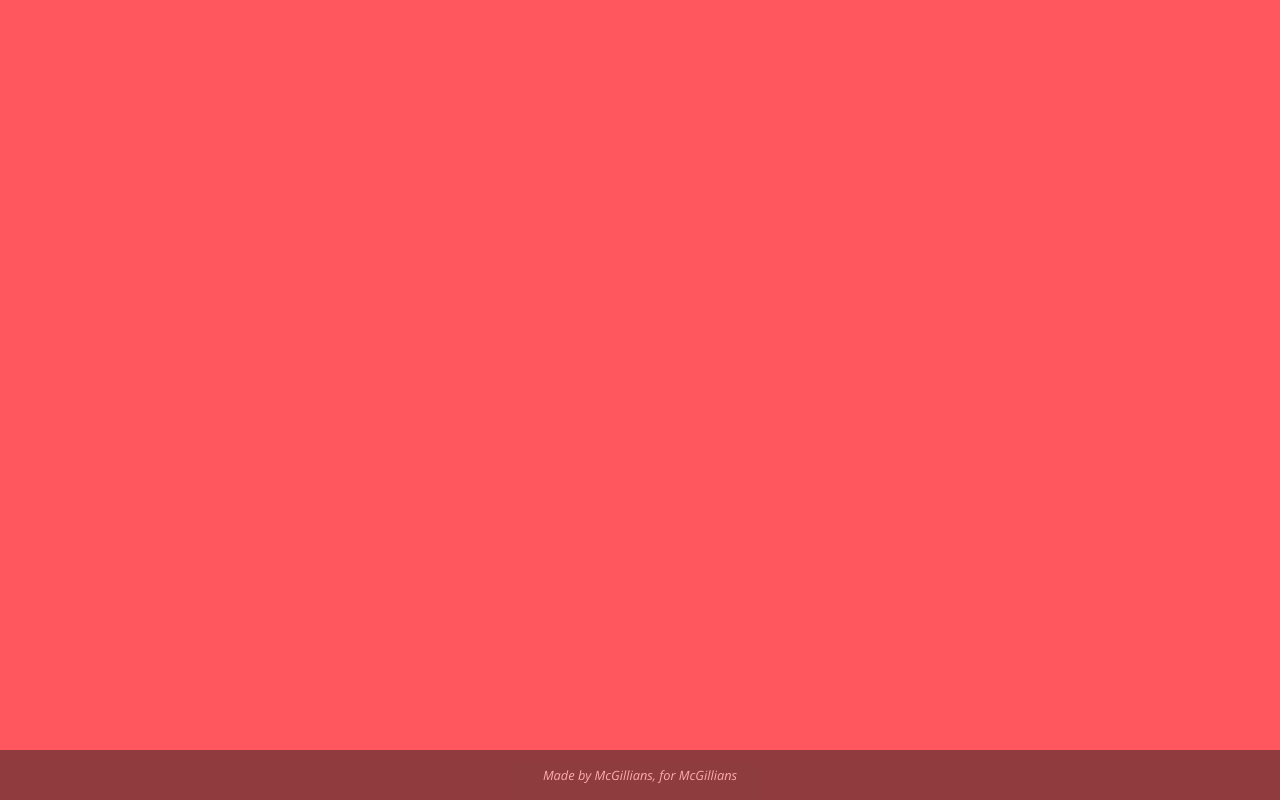
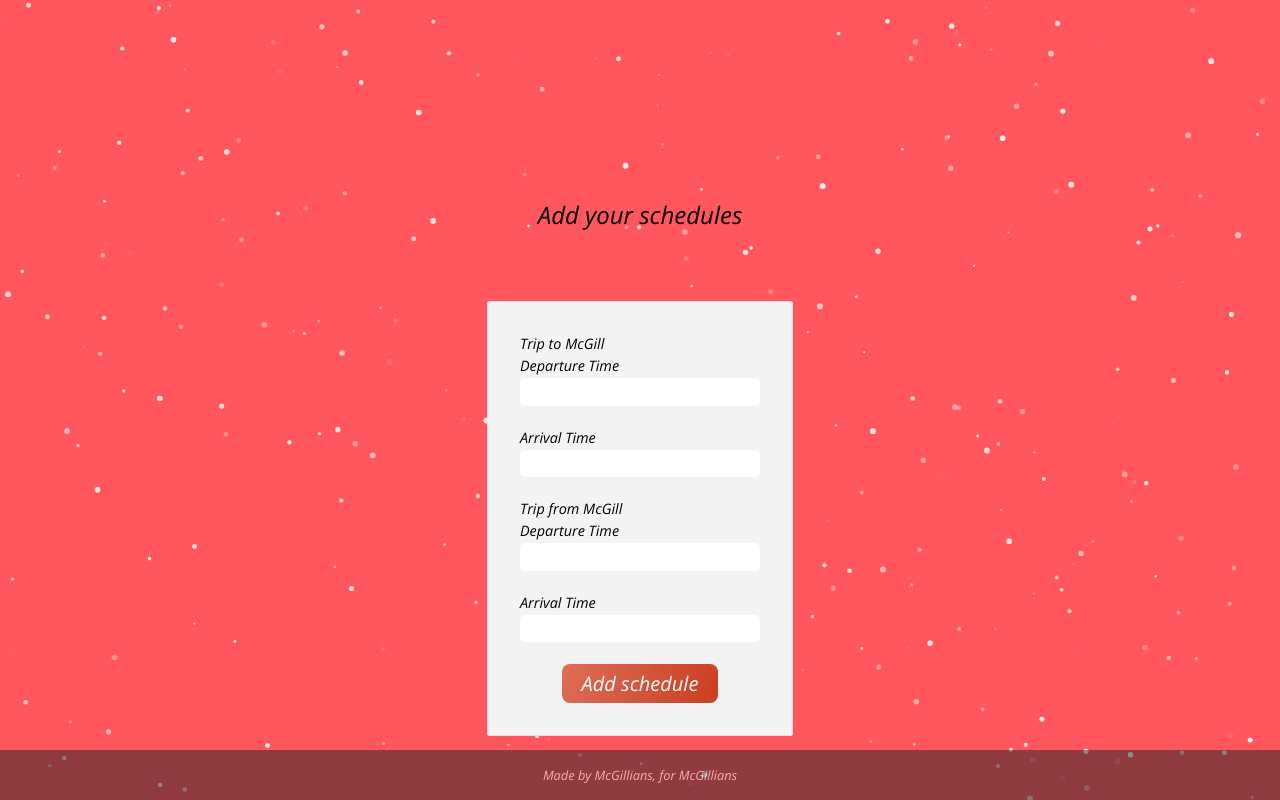
Before and after one commit to YazdanZ/McGill-ECSE428-Project, a React (Create React App) app in the folder frontend/: page /add-driver-schedule in a window 1280 px wide. Built offline with nearby package versions, Linux system fonts and the light colour scheme.

Commit message:
created add driver's schedule frontend

```diff
--- a/frontend/src/App.js
+++ b/frontend/src/App.js
@@ -10,6 +10,7 @@ import TripDisplay from './components/pages/TripDisplay'
 import DisplayTripCost from './components/pages/DisplayTripCost'
 import AvailableDrivers from './components/pages/AvailableDrivers'
 import PassengerBill from './components/pages/PassengerBill'
+import AddDriverSchedule from './components/pages/AddDriverSchedule'
 
 import './App.css'
 
@@ -29,6 +30,7 @@ export default function App() {
           <Route path='/trip-cost' element={<DisplayTripCost />} />
           <Route path='/display-trips' element={<AvailableDrivers />} />
           <Route path='/passenger-bill' element={<PassengerBill />} />
+          <Route path='/add-driver-schedule' element={<AddDriverSchedule />} />
         </Routes>
         <Footer />
       </div>
--- /dev/null
+++ b/frontend/src/components/pages/AddDriverSchedule.jsx
@@ -0,0 +1,50 @@
+import React, { useEffect, useState } from 'react'
+import { Link } from 'react-router-dom'
+import ParticlesComponent from '../Particles'
+import ButtonCustom from '../button/Button'
+import { notifyError, notifySuccess } from './Signup';
+
+import '../../App.css'
+
+export default function AddDriverSchedule(){
+ return(
+    <div className='App-header'>
+        <ParticlesComponent/>
+        <div className="centered">
+            <br></br>
+            <br></br>
+            <h2>Add your schedules</h2>
+            <br></br>
+            <br></br>
+            <form className='form'>
+                <p>
+                    <label>Trip to McGill</label>
+                    <br></br>
+                    <label>Departure Time</label><br/>
+                    <input type="text" id="Departure_to_mcgill" name="Departure_to_mcgill" required/><br/>
+                    <br></br>
+                    <label>Arrival Time</label><br />
+                    <input type="text" id="Arrival_to_mcgill" name="arrival_to_mcgill" required/> <br/>
+                    <br></br>
+                </p>
+                <p>
+                   <label>Trip from McGill</label>
+                    <br></br>
+                    <label>Departure Time</label><br/>
+                    <input type="text" id="Departure_to_mcgill" name="Departure_to_mcgill" required/><br/>
+                    <br></br>
+                    <label>Arrival Time</label><br/>
+                    <input type="text" id="Arrival_to_mcgill" name="arrival_to_mcgill" required/><br/>
+                    <br></br>
+
+                </p>
+                <p>
+                  <ButtonCustom style={{ height: "39px", width: "156px", fontSize: "20px" }} title="Add schedule" id="sub_btn" type="button"></ButtonCustom>
+                </p>
+
+            </form>
+        </div>
+    </div>
+  )
+
+}
```
Also changed, not shown: 1 other file (tests, documents, lock files or other folders).
